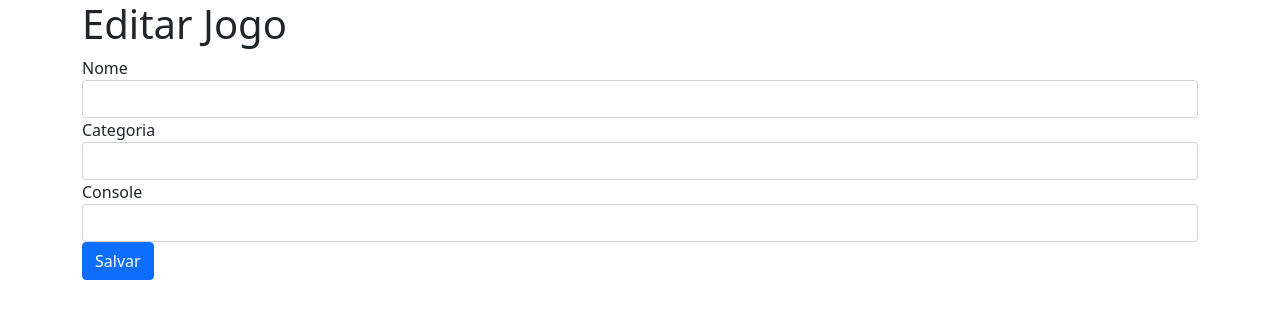
After one commit to 12161003677/LP2-2021, a Flask app: page /edit/1 in a window 1280 px wide. The commit adds this page. Shown: the top 319 px of the page. Run offline with Flask 2, Linux system fonts and the light colour scheme; the visitor is signed in with stand-in values (Sample User, id 1); data that the repository does not hold is empty; some libraries are stand-ins or nearby versions.

Commit message:
feat(aula 19): persistencia de dados - update

```diff
--- a/jogoteca/dao.py
+++ b/jogoteca/dao.py
@@ -3,7 +3,9 @@ from models import Jogo, Usuario
 SQL_DELETA_JOGO = 'delete from jogo where id=%s'
 SQL_CRIA_JOGO = 'insert into jogo(nome,categoria,console) values(%s,%s,%s)'
 SQL_ATUALIZA_JOGO = 'update jogo set nome=%s,categoria=%s,console=%s where id=%s'
+SQL_BUSCA_JOGO_POR_ID = 'select id, nome, categoria, console from jogo  where id=%s'
 SQL_BUSCA_JOGOS = 'select id, nome, categoria, console from jogo'
+
 SQL_BUSCA_USUARIO_POR_ID = 'select id, nome, senha from usuario where id=%s'
 class JogoDao:
     def __init__(self, db):
@@ -21,17 +23,41 @@ class JogoDao:
         self.__db.connection.commit()
         return jogo
 
+    def editar(self, jogo):
+        cursor = self.__db.connection.cursor()
+
+        if(jogo._id):
+            cursor.execute(SQL_ATUALIZA_JOGO, (jogo._nome, jogo._categoria, jogo._console, jogo._id))
+        else:
+            cursor.execute(SQL_CRIA_JOGO, (jogo._nome, jogo._categoria, jogo._console))
+            cursor._id = cursor.lastrowid
+
+        self.__db.connection.commit()
+        return jogo
+
     def listar(self):
         cursor = self.__db.connection.cursor()
         cursor.execute(SQL_BUSCA_JOGOS)
         jogos = traduzJogos(cursor.fetchall())
         return jogos
 
+    def buscaPorId(self, id):
+        cursor = self.__db.connection.cursor()
+        print(SQL_BUSCA_JOGO_POR_ID, (id,))
+        cursor.execute(SQL_BUSCA_JOGO_POR_ID, (id,))
+        dados = cursor.fetchone()
+        jogo = traduzJogo(dados) if dados else None
+        return jogo
+
+
 def traduzJogos(jogos):
     def criaJogoComTupla(tupla):
         return Jogo(tupla[1], tupla[2], tupla[3], id=tupla[0])
 
     return list(map(criaJogoComTupla, jogos))
+
+def traduzJogo(jogo):
+    return Jogo(jogo[1], jogo[2], jogo[3], id=jogo[0])
 
 
 class UsuarioDao:
@@ -46,5 +72,4 @@ class UsuarioDao:
         return usuario
 
 def traduzUsuario(tupla):
-
     return Usuario(tupla[1], tupla[2], tupla[0])
--- a/jogoteca/main.py
+++ b/jogoteca/main.py
@@ -83,5 +83,29 @@ def store():
 
     return redirect('/')
 
+@app.route("/edit/<int:id>")
+def edit(id):
+    if not session_valid():
+        return redirect('/login?callback_url=create')
+
+    titulo = "Editar Jogo"
+    jogo = jogoDao.buscaPorId(id)
+    return render_template('editar.html', titulo = titulo, jogo = jogo)
+
+@app.route("/update", methods=['POST'])
+def update():
+    if not session_valid():
+        return redirect('/login?callback_url=create')
+
+    id = request.form['id']
+    nome = request.form['nome']
+    categoria = request.form['categoria']
+    console = request.form['console']
+
+    jogo = Jogo(nome, categoria, console, id)
+    jogoDao.editar(jogo)
+
+    return redirect('/')
+
 if __name__ == "__main__":
     app.run(host='0.0.0.0', port=80, debug=True)
--- /dev/null
+++ b/jogoteca/templates/editar.html
@@ -0,0 +1,21 @@
+{% extends "template.html" %}
+{% block conteudo %}
+<form action="/update" method="post">
+  <fieldset>
+    <input type="text" id="id" name="id" class="form-control" value="{{ jogo._id }}" hidden>
+    <div class="form-group">
+      <label for="nome">Nome</label>
+      <input type="text" id="nome" name="nome" class="form-control" value="{{ jogo._nome }}">
+    </div>
+    <div class="form-group">
+      <label for="categoria">Categoria</label>
+      <input type="text" id="categoria" name="categoria" class="form-control" value="{{ jogo._categoria }}">
+    </div>
+    <div class="form-group">
+      <label for="console">Console</label>
+      <input type="text" id="console" name="console" class="form-control" value="{{ jogo._console }}">
+    </div>
+    <button type="submit" class="btn btn-primary btn-salvar">Salvar</button>
+  </fieldset>
+</form>
+{% endblock %}
--- a/jogoteca/templates/lista.html
+++ b/jogoteca/templates/lista.html
@@ -6,6 +6,7 @@
             <th>Nome</th>
             <th>Categoria</th>
             <th>Console</th>
+            <th></th>
         </tr>
     </thead>
     <tbody>
@@ -14,6 +15,7 @@
             <td>{{ jogo._nome }}</td>
             <td>{{ jogo._categoria }}</td>
             <td>{{ jogo._console }}</td>
+            <td><a href="{{ url_for('edit', id=jogo._id) }}">Editar</a></td>
         </tr>
     {% endfor %}
     </tbody>
```
